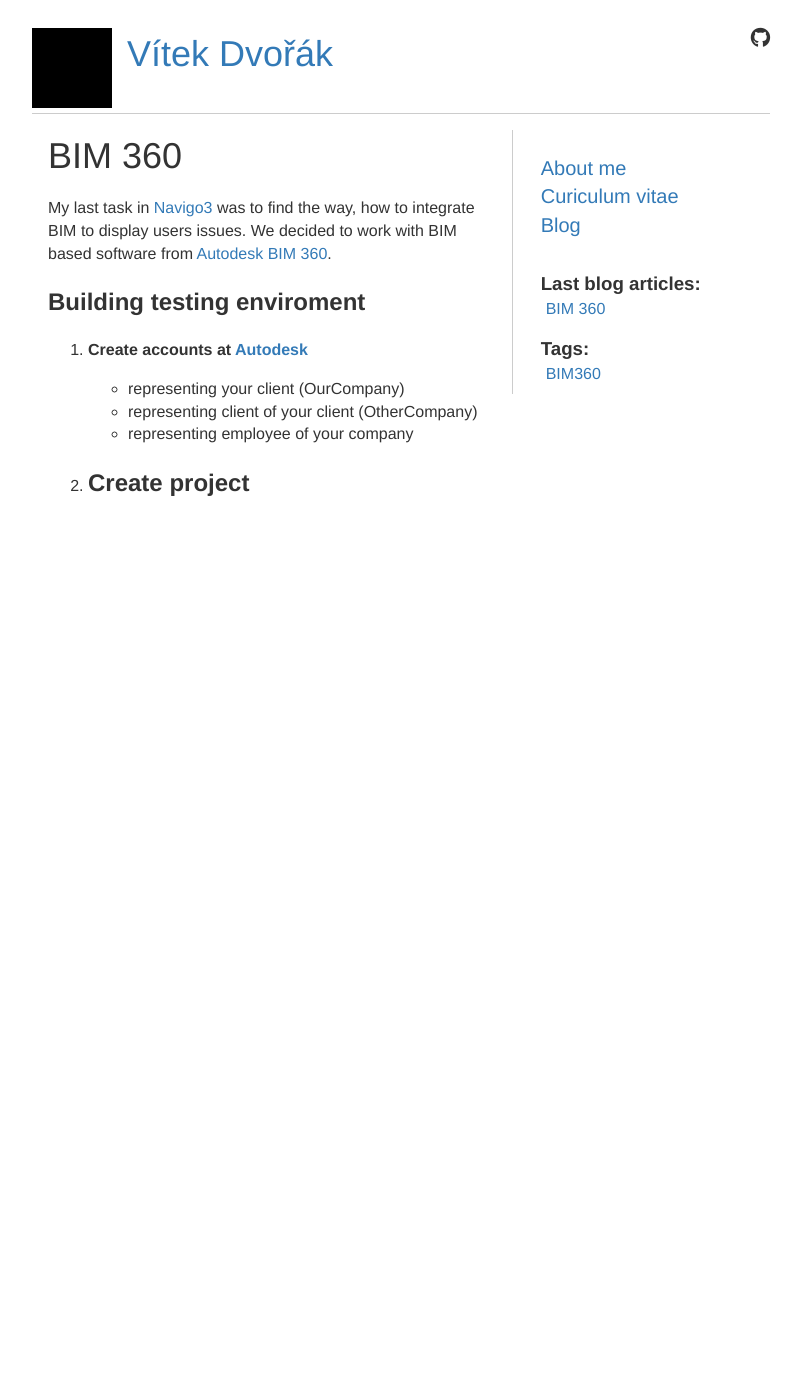
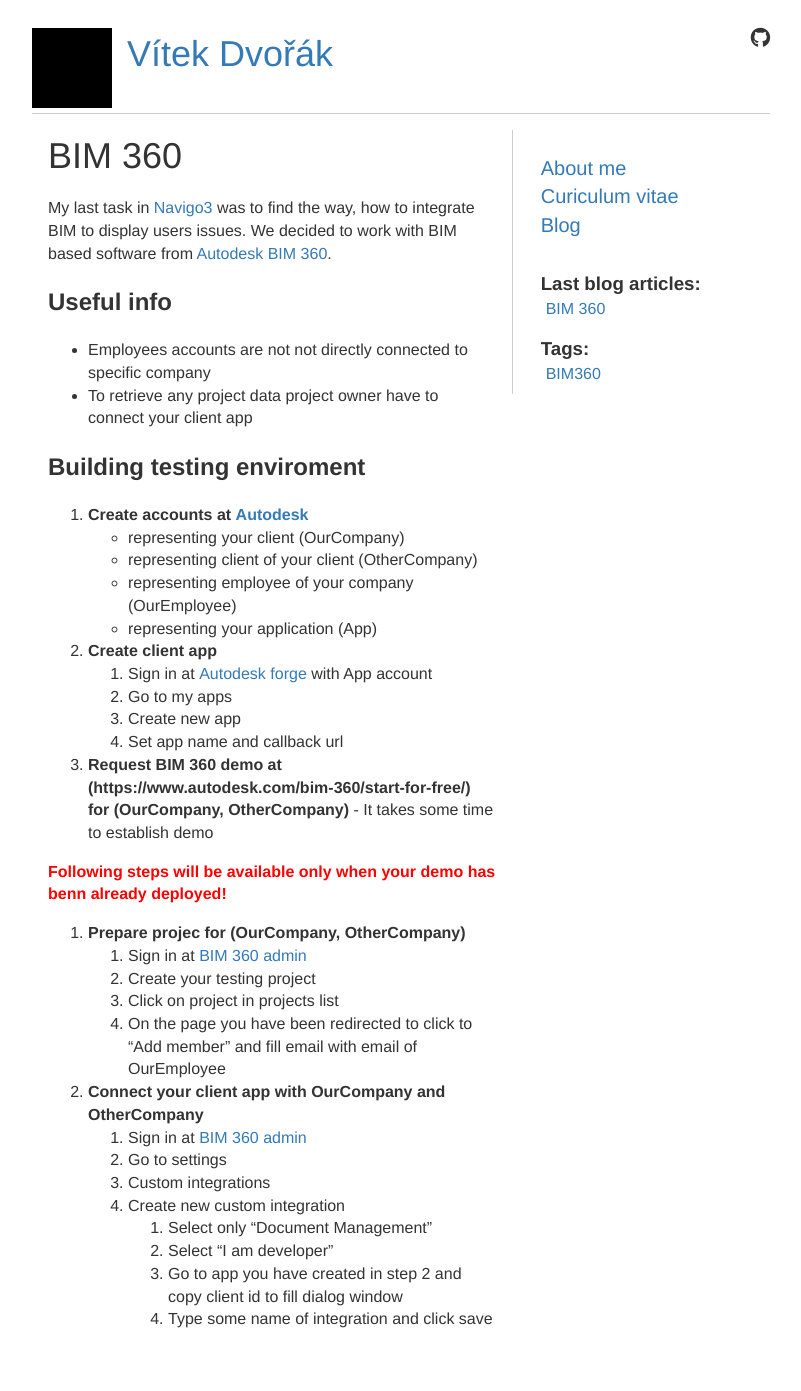
Before and after one commit to vdvorak/vitekdvorak.github.io, a Jekyll site: the page built from _posts/2021-04-03-bim360.md, in a window 1280 px wide. Shown: the whole page, without its empty margins (239-1040 px from the left). Built offline with Jekyll 4.4.1, drawn with Linux system fonts in a browser that asks for light colours; nearby versions of some CDN libraries; before the commit the page ends 900 px from its top, so only the background shows below that.

Commit message:
Post BIM 360 - Testing enviroment

```diff
--- a/_posts/2021-04-03-bim360.md
+++ b/_posts/2021-04-03-bim360.md
@@ -8,12 +8,41 @@ tags: BIM360
 My last task in [Navigo3](https://navigo3.com/) was to find the way, how to integrate BIM to display users issues.
 We decided to work with BIM based software from [Autodesk](https://www.autodesk.com/) [BIM 360](https://www.autodesk.com/bim-360/).
 
+## Useful info
+ - Employees accounts are not not directly connected to specific company
+ - To retrieve any project data project owner have to connect your client app
+
+
 ## Building testing enviroment
 
-1. **Create accounts at [Autodesk](https://www.autodesk.com/)**
+  1. **Create accounts at [Autodesk](https://www.autodesk.com/)**
+      - representing your client (OurCompany)
+      - representing client of your client (OtherCompany)
+      - representing employee of your company (OurEmployee)
+      - representing your application (App)
 
-   - representing your client (OurCompany)
-   - representing client of your client (OtherCompany)
-   - representing employee of your company
+  2. **Create client app**
+      1. Sign in at [Autodesk forge](https://forge.autodesk.com/)  with App account
+      2. Go to my apps
+      3. Create new app
+      4. Set app name and callback url
 
-2. ## **Create project**
+  3. **Request BIM 360 demo at (https://www.autodesk.com/bim-360/start-for-free/) for (OurCompany, OtherCompany)** - It takes some time to establish demo
+
+   <div style="color:red; font-weight:600">Following steps will be available only when your demo has benn already deployed!</div>
+
+  4. **Prepare projec for (OurCompany, OtherCompany)**
+      1. Sign in at [BIM 360 admin](https://admin.b360.autodesk.com)
+      2. Create your testing project
+      3. Click on project in projects list
+      4. On the page you have been redirected to click to "Add member" and fill email with email of OurEmployee
+
+  5. **Connect your client app with OurCompany and OtherCompany**
+       1. Sign in at [BIM 360 admin](https://admin.b360.autodesk.com)
+       2. Go to settings
+       3. Custom integrations
+       4. Create new custom integration
+           1. Select only "Document Management"
+           2. Select "I am developer"
+           3. Go to app you have created in step 2 and copy client id to fill dialog window
+           4. Type some name of integration and click save
```
